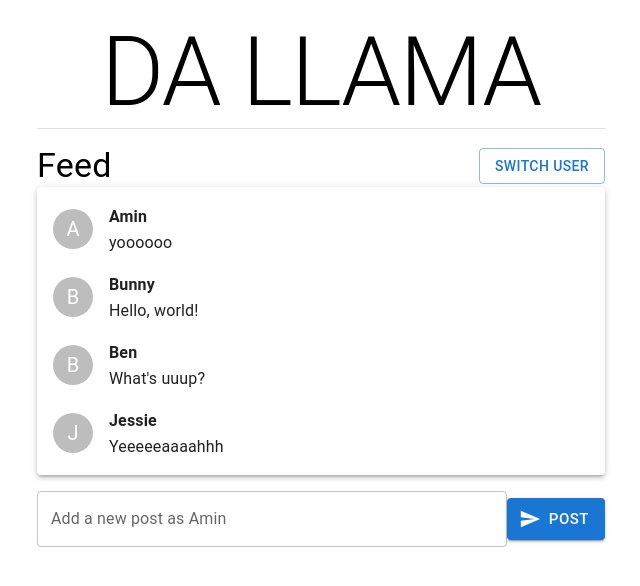
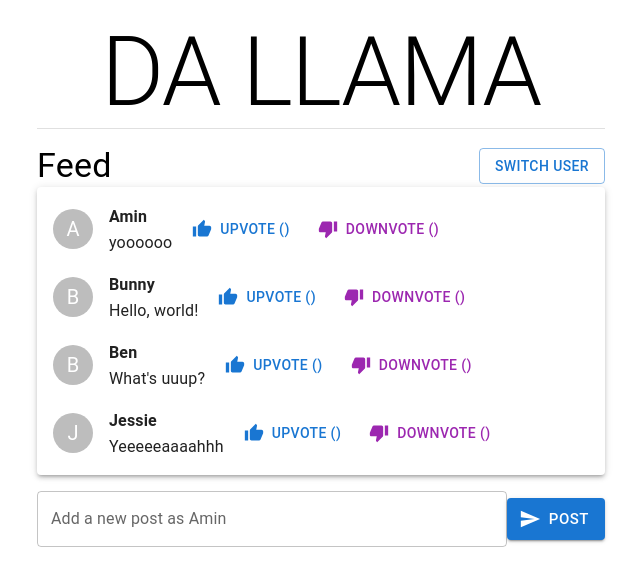
Before and after one commit to sewy7/swe632version5, a React (Create React App) app: page / in a window 1280 px wide. Shown: the top 586 px of the page, without its empty margins (319-959 px from the left). Built offline with nearby package versions, Linux system fonts and the light colour scheme.

Commit message:
Upvote and Downvote Are Working

```diff
--- a/src/App.tsx
+++ b/src/App.tsx
@@ -1,7 +1,7 @@
 import React, { useState, useEffect } from "react";
 import type { User, Post} from './MessageContext';
 import { Button, Container, Box, TextField, Typography, List, ListItem, Avatar, Divider, Paper,} from "@mui/material";
-import { Send } from "@mui/icons-material";
+import { Send, ThumbUp, ThumbDown  } from "@mui/icons-material";
 import jsonData from "./data.json";
 
 
@@ -9,16 +9,22 @@ function App() {
   const [users, setUsers] = useState(jsonData.users);
   const [posts, setPosts] = useState(jsonData.posts);
   const [newPost, setNewPost] = useState("");
+  const [currentID, setCurrentID] = useState(Number);
   const [currentUser, setCurrentUser] = useState(users[0]);
+  const [upvotes, setUpvotes] = useState<number[]>([]);
+  const [downvotes, setDownvotes] = useState<number[]>([]);
 
   const addPost = () => {
     if (newPost.trim() !== "" && currentUser) {
       const newPostObj = {
+        id: currentID,
         user: currentUser,
         content: newPost,
       };
       setPosts((prevPosts) => [...prevPosts, newPostObj]);
       setNewPost("");
+      setUpvotes((prevUpvotes) => [...prevUpvotes, 0]);
+      setDownvotes((prevDownvotes) => [...prevDownvotes, 0]);
     }
   };
 
@@ -29,6 +35,20 @@ function App() {
       setCurrentUser(users[nextIndex]);
     }
   };
+
+
+  const handleUpvote = (postId: number) => {
+    const newUpvotes = [...upvotes];
+    newUpvotes[postId - 1]++;
+    setUpvotes(newUpvotes);
+  };
+
+  const handleDownvote = (postId: number) => {
+    const newDownvotes = [...downvotes];
+    newDownvotes[postId - 1]++;
+    setDownvotes(newDownvotes);
+  };
+
 
   return (
     <Container maxWidth="sm" style={{ minHeight: "100vh", padding: "16px" }}>
@@ -53,6 +73,26 @@ function App() {
                     {post.user}
                   </Typography>
                   <Typography variant="body1">{post.content}</Typography>
+                </Box>
+                <Box ml={2}>
+                  <Button
+                    variant="text"
+                    color="primary"
+                    startIcon={<ThumbUp />}
+                    onClick={() => handleUpvote(post.id)}
+                  >
+                    Upvote ({upvotes[index]})
+                  </Button>
+                </Box>
+                <Box ml={2}>
+                  <Button
+                    variant="text"
+                    color="secondary"
+                    startIcon={<ThumbDown />}
+                    onClick={() => handleDownvote(post.id)}
+                  >
+                    Downvote ({downvotes[index]})
+                  </Button>
                 </Box>
               </ListItem>
             ))}
--- a/src/MessageContext.tsx
+++ b/src/MessageContext.tsx
@@ -3,8 +3,14 @@ export interface User {
     name: string;
   }
 
+
   export interface Post {
     id: number;
     user: User;
     content: string;
+    Votes: Votes;
   }
+
+  export interface Votes {
+    Count: number;
+  }
--- a/src/data.json
+++ b/src/data.json
@@ -7,18 +7,22 @@
     ],
     "posts": [
       {
+        "id": 1,
         "user": "Amin",
         "content": "yoooooo"
       },
       {
+        "id": 2,
         "user": "Bunny",
         "content": "Hello, world!"
       },
       {
+        "id": 3,
         "user": "Ben",
         "content": "What's uuup?"
       },
       {
+        "id": 4,
         "user": "Jessie",
         "content": "Yeeeeeaaaahhh"
       }
```
